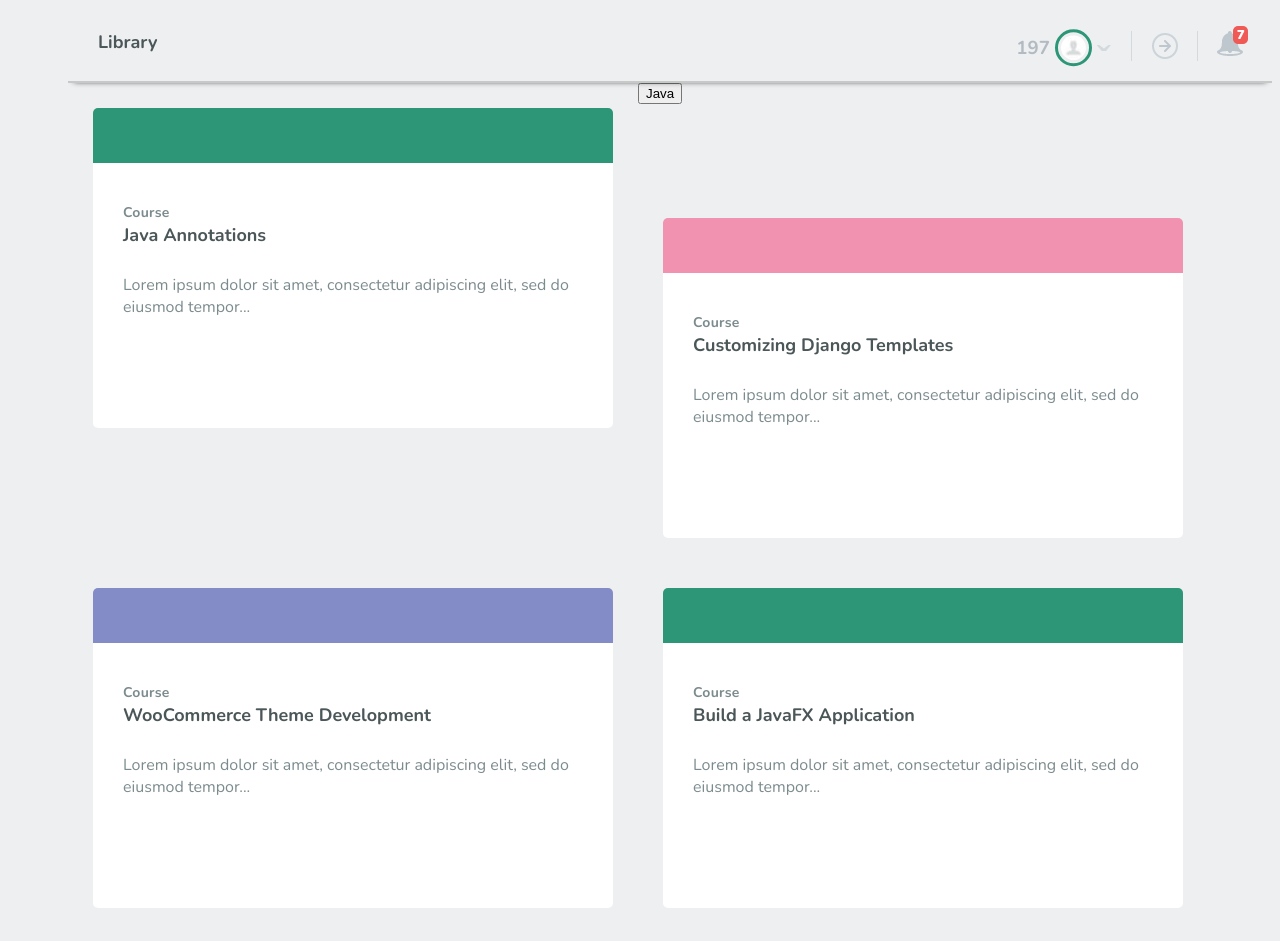
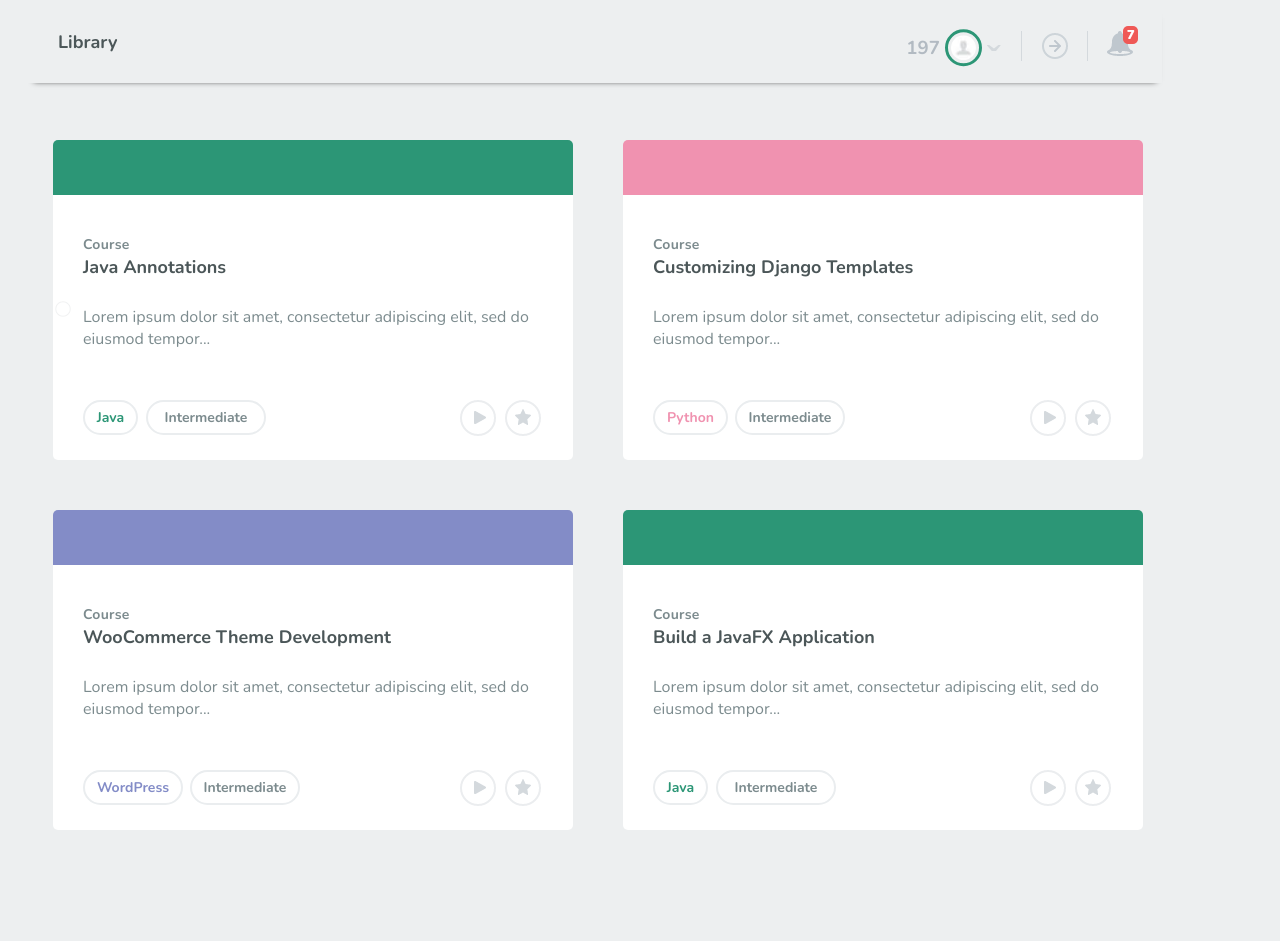
Before and after one commit to AriannaChau/treehouse-library, a plain HTML site: page index.html in a window 1280 px wide. After the commit the page ends 863 px from the top, so only its background shows below. Drawn offline with nearby package versions, Linux system fonts and the light colour scheme.

Commit message:
finish most of the styling

```diff
--- a/css/styles.css
+++ b/css/styles.css
@@ -63,21 +63,26 @@ h2 {
 }
 
 .nav {
-  width: 100%;
-  height: 75px;
+  width: 90%;
+  height: 75px;*/
   border-bottom: #c7c9c9 2px solid;
   box-shadow: 0 4px 6px -6px;
-  position: relative;
+  position: static;
+  padding-bottom: 10px;
+  margin: 0;
 }
 
 .container {
  overflow: auto;
- margin-left: 60px;
+ margin-left: 20px;
+ width: 1260px;
+
 }
 
 .java {
  border-top: 55px solid #2c9676;
  position: relative;
+ margin-top: 57px;
 }
 
 .python {
@@ -104,6 +109,108 @@ h2 {
  transform: translateY(-70%);
 }
 
+.java-btn {
+  width: 55px;
+  height: 35px;
+  font-size: 14px;
+  border-radius: 50px;
+  font-family: 'Nunito',sans-serif;
+  font-weight: bold;
+  color: #2c9676;
+  background-color: white;
+  border: #eaedef solid 2px;
+  position: absolute;
+  top: 205px;
+  left: 30px;
+}
+
+.inter-btn {
+  width: 120px;
+  height: 35px;
+  font-size: 14px;
+  border-radius: 50px;
+  font-family: 'Nunito',sans-serif;
+  font-weight: bold;
+  color: #7c8b8e;
+  background-color: white;
+  border: #eaedef solid 2px;
+  position: absolute;
+  top: 205px;
+  left: 93px;
+}
+
+.wordpress-btn {
+  width: 100px;
+  height: 35px;
+  font-size: 14px;
+  border-radius: 50px;
+  font-family: 'Nunito',sans-serif;
+  font-weight: bold;
+  color: #838cc7;
+  background-color: white;
+  border: #eaedef solid 2px;
+  position: absolute;
+  top: 205px;
+  left: 30px;
+}
+
+.interword-btn {
+  width: 110px;
+  height: 35px;
+  font-size: 14px;
+  border-radius: 50px;
+  font-family: 'Nunito',sans-serif;
+  font-weight: bold;
+  color: #7c8b8e;
+  background-color: white;
+  border: #eaedef solid 2px;
+  position: absolute;
+  top: 205px;
+  left: 137px;
+}
+
+.python-btn {
+  width: 75px;
+  height: 35px;
+  font-size: 14px;
+  border-radius: 50px;
+  font-family: 'Nunito',sans-serif;
+  font-weight: bold;
+  color: #f092b0;
+  background-color: white;
+  border: #eaedef solid 2px;
+  position: absolute;
+  top: 205px;
+  left: 30px;
+}
+
+.interpython-btn {
+  width: 110px;
+  height: 35px;
+  font-size: 14px;
+  border-radius: 50px;
+  font-family: 'Nunito',sans-serif;
+  font-weight: bold;
+  color: #7c8b8e;
+  background-color: white;
+  border: #eaedef solid 2px;
+  position: absolute;
+  top: 205px;
+  left: 112px;
+}
+
+.play {
+  float: right;
+  padding-top: 100px;
+  padding-right: 7px;
+}
+
+.star {
+  float: right;
+  padding-right: 30px;
+  padding-top: 100px;
+}
+
 #profile {
   border-radius: 60px;
   padding: 3px;
@@ -112,6 +219,7 @@ h2 {
   float: right;
   margin: 5px;
 }
+
 
 #score {
   float: right;
@@ -125,6 +233,8 @@ h2 {
   transform: translateY(-105%);
   color: #d4d9dd;
   padding-right: 20px;
+  margin-bottom: -80px;
+
 }
 
 #bell {
@@ -132,6 +242,7 @@ h2 {
   transform: translateY(-70%);
   padding-right: 15px;
   padding-left: 10px;
+
 }
 
 #arrow {
--- a/index.html
+++ b/index.html
@@ -20,24 +20,40 @@
       <div class="java box">
         <p class="course">Course</p>
         <h2>Java Annotations</h2>
+        <img src="img/circle.png">
         <p class="description">Lorem ipsum dolor sit amet, consectetur adipiscing elit, sed do eiusmod tempor...</p>
+        <button type="submit" type="btn" class="java-btn btn">Java</button>
+        <button type="submit" type="btn" class="inter-btn btn">Intermediate</button>
+        <img src="img/star.jpg" class="star">
+        <img src="img/play.jpg" class="play">
       </div>
       <div class="python box">
         <p class="course">Course</p>
         <h2>Customizing Django Templates</h2>
         <p class="description">Lorem ipsum dolor sit amet, consectetur adipiscing elit, sed do eiusmod tempor...</p>
+        <button type="submit" type="btn" class="python-btn btn">Python</button>
+        <button type="submit" type="btn" class="interpython-btn btn">Intermediate</button>
+        <img src="img/star.jpg" class="star">
+        <img src="img/play.jpg" class="play">
       </div>
       <div class="wordpress box">
         <p class="course">Course</p>
         <h2>WooCommerce Theme Development</h2>
         <p class="description">Lorem ipsum dolor sit amet, consectetur adipiscing elit, sed do eiusmod tempor...</p>
+        <button type="submit" type="btn" class="wordpress-btn btn">WordPress</button>
+        <button type="submit" type="btn" class="interword-btn btn">Intermediate</button>
+        <img src="img/star.jpg" class="star">
+        <img src="img/play.jpg" class="play">
       </div>
       <div class="javaFX box">
         <p class="course">Course</p>
         <h2>Build a JavaFX Application</h2>
         <p class="description">Lorem ipsum dolor sit amet, consectetur adipiscing elit, sed do eiusmod tempor...</p>
+        <button type="submit" type="btn" class="java-btn btn">Java</button>
+        <button type="submit" type="btn" class="inter-btn btn">Intermediate</button>
+        <img src="img/star.jpg" class="star">
+        <img src="img/play.jpg" class="play">
       </div>
-      <button type="submit" type="btn" class="btn">Java</button>
     </div>
   </body>
 </html>
```
Also changed, not shown: img/circle.png (added), img/play.jpg (added), img/star.jpg (added).
